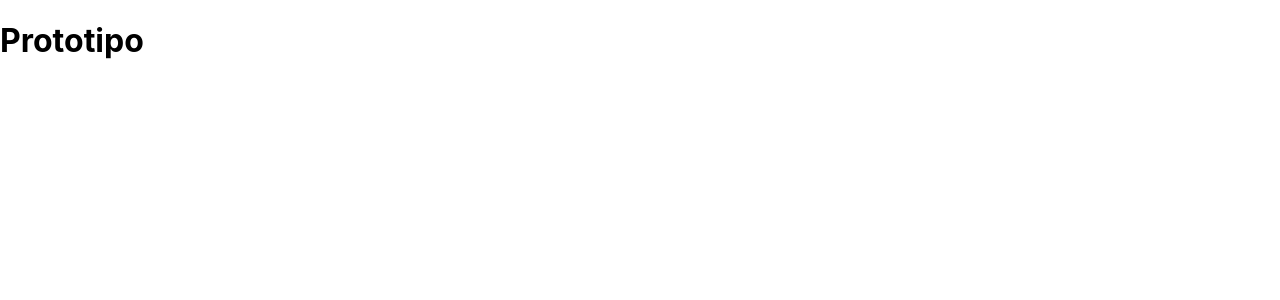
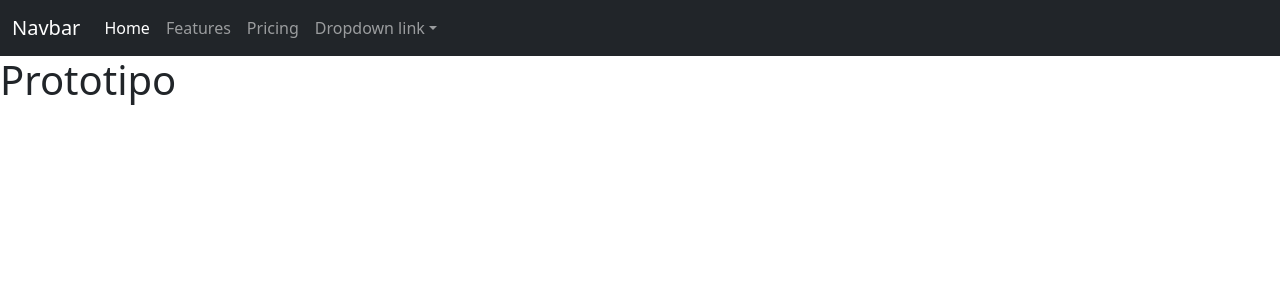
Before and after one commit to Hmmlov/prototipo, a React (Create React App) app: page / in a window 1280 px wide. Shown: the top 300 px of the page. Built offline with nearby package versions, Linux system fonts and the light colour scheme.

Commit message:
cambios3

```diff
--- a/package.json
+++ b/package.json
@@ -6,6 +6,7 @@
     "@testing-library/jest-dom": "^5.16.5",
     "@testing-library/react": "^13.4.0",
     "@testing-library/user-event": "^13.5.0",
+    "bootstrap": "v5.0",
     "react": "^18.2.0",
     "react-dom": "^18.2.0",
     "react-scripts": "5.0.1",
--- a/src/App.js
+++ b/src/App.js
@@ -1,9 +1,12 @@
-import logo from './logo.svg';
+
 import './App.css';
-import Inicio from './Views/Inicio'
+import Inicio from './Views/Inicio';
+import Menu from './Views/Menu';
+
 function App() {
   return (
     <>
+      <Menu />
       <Inicio/>
     </>
   );
--- a/src/Views/Inicio/index.jsx
+++ b/src/Views/Inicio/index.jsx
@@ -1,4 +1,4 @@
-{/* utilidad  <></>   */}
+
 const Inicio = () => {
 
     return (
--- /dev/null
+++ b/src/Views/Menu/index.jsx
@@ -0,0 +1,42 @@
+import 'bootstrap/dist/css/bootstrap.css';
+import 'bootstrap/dist/js/bootstrap.js';
+
+const Menu = () => {
+    return (
+        <>
+            <nav class="navbar navbar-expand-lg navbar-dark bg-dark">
+                <div class="container-fluid">
+                    <a class="navbar-brand" href="#">Navbar</a>
+                    <button class="navbar-toggler" type="button" data-bs-toggle="collapse" data-bs-target="#navbarNavDropdown" aria-controls="navbarNavDropdown" aria-expanded="false" aria-label="Toggle navigation">
+                        <span class="navbar-toggler-icon"></span>
+                    </button>
+                    <div class="collapse navbar-collapse" id="navbarNavDropdown">
+                        <ul class="navbar-nav">
+                            <li class="nav-item">
+                                <a class="nav-link active" aria-current="page" href="#">Home</a>
+                            </li>
+                            <li class="nav-item">
+                                <a class="nav-link" href="#">Features</a>
+                            </li>
+                            <li class="nav-item">
+                                <a class="nav-link" href="#">Pricing</a>
+                            </li>
+                            <li class="nav-item dropdown">
+                                <a class="nav-link dropdown-toggle" href="#" id="navbarDropdownMenuLink" role="button" data-bs-toggle="dropdown" aria-expanded="false">
+                                    Dropdown link
+                                </a>
+                                <ul class="dropdown-menu" aria-labelledby="navbarDropdownMenuLink">
+                                    <li><a class="dropdown-item" href="#">Action</a></li>
+                                    <li><a class="dropdown-item" href="#">Another action</a></li>
+                                    <li><a class="dropdown-item" href="#">Something else here</a></li>
+                                </ul>
+                            </li>
+                        </ul>
+                    </div>
+                </div>
+            </nav>
+        </>
+    )
+
+}
+export default Menu;
```
Also changed, not shown: 1 other file (tests, documents, lock files or other folders).
